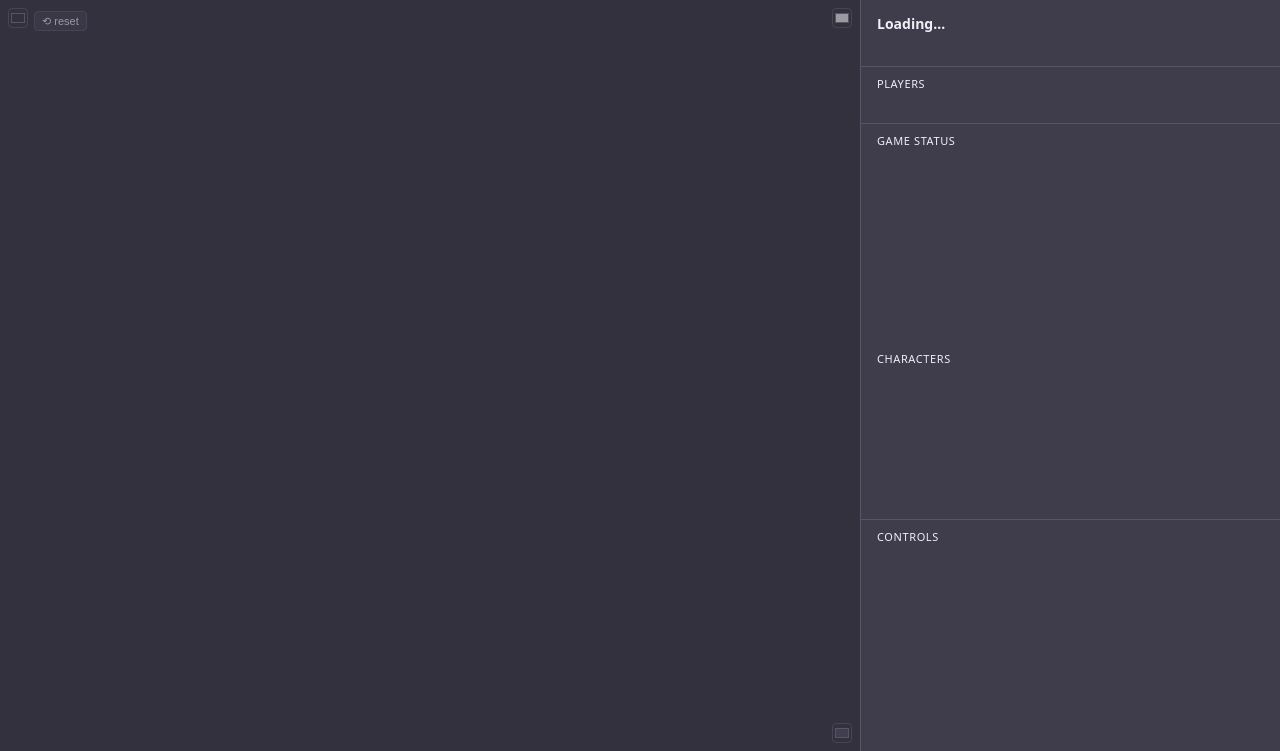
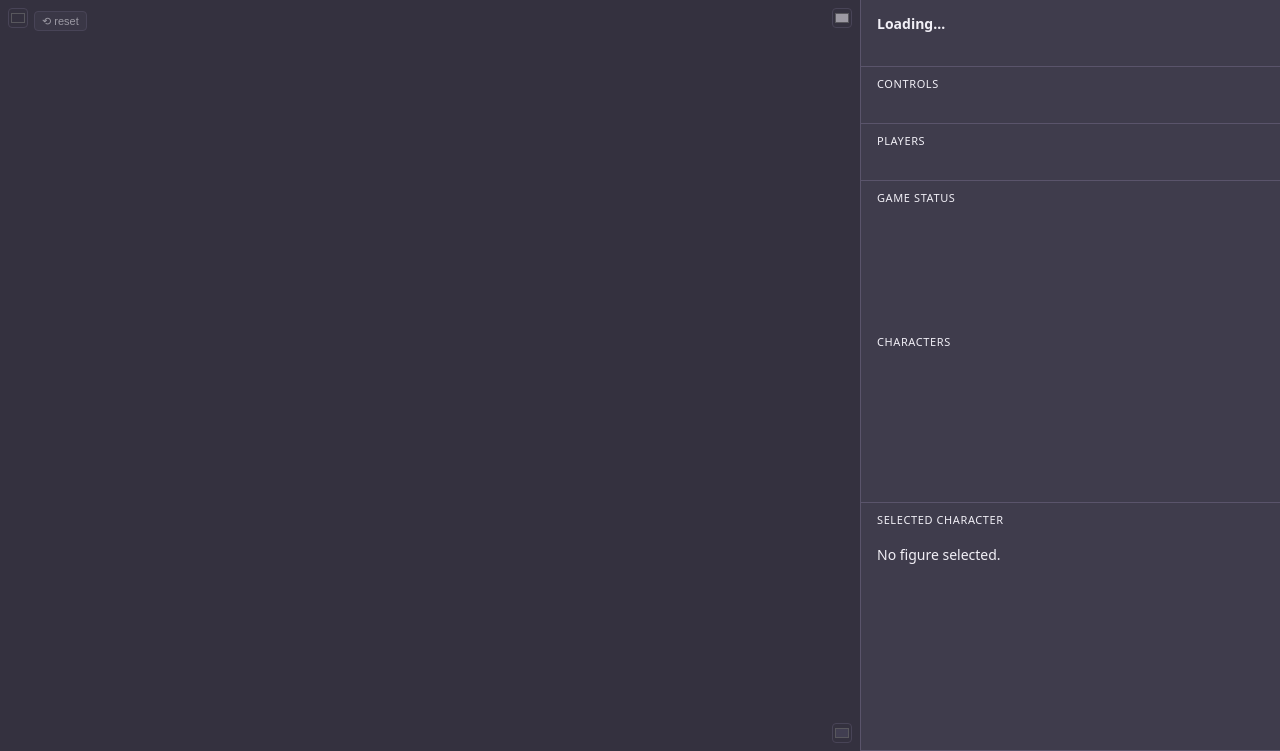
Before and after one commit to smarks/melee, a Django app: template board/templates/board/board.html in a window 1280 px wide. Shown: the part 58-809 px from the top of the page. Run offline with Django 4.2, Linux system fonts and the light colour scheme; the template is opened without the code that fills it, so the values that code supplies are empty.

Commit message:
Move the Controls to the top of the panel so the action button is always reachable (#179)
The right panel stacked Players → Game status → Characters → Controls → Selected,
giving Controls a fixed 210px slot with internal scroll *below* a tall log and
roster -- so on shorter windows the primary action button got buried and couldn't
be reached.

Now Controls sit directly under the turn header (where you look after clicking a
figure) and size to their content (flex 0 0 auto -- never clipped); the reference
panels (log/roster/selected) share the remaining height and scroll. The primary
action is always on-screen, verified visible in a short 680px-tall window.

Co-authored-by: Spencer Marks <smarks@origamisoftware.com>
Co-authored-by: Claude Opus 4.8 (1M context) <noreply@anthropic.com>

```diff
--- a/board/templates/board/board.html
+++ b/board/templates/board/board.html
@@ -50,13 +50,14 @@
   .menu .commit.muted { color: var(--muted); }
   .menu .sep { height: 1px; background: var(--line); margin: 4px 2px; }
   aside { width: 420px; border-left: 1px solid var(--line); background: var(--panel);
-          display: flex; flex-direction: column; overflow: auto; }
+          display: flex; flex-direction: column; overflow: hidden; }
   .pad { padding: 14px 16px; border-bottom: 1px solid var(--line); }
-  /* Fixed-size right-hand panels: each scrolls internally; the layout never
-     reshuffles as content changes. Details (#selInfo) is the largest. */
-  #roster { flex: 0 0 150px; overflow: auto; }
-  #controls { flex: 0 0 210px; overflow: auto; }
-  #selInfo { flex: 1 1 260px; overflow: auto; }
+  /* Controls sit at the top and always render in full (the primary action is
+     never clipped); the reference panels below share the remaining height and
+     scroll, so the buttons are always reachable. */
+  #controls { flex: 0 0 auto; }
+  #roster { flex: 0 1 150px; overflow: auto; }
+  #selInfo { flex: 0 1 220px; overflow: auto; }
   .seclabel { padding: 9px 16px 3px; color: var(--muted); font-size: 11px;
               text-transform: uppercase; letter-spacing: .6px; }
   .banner { font-weight: 600; }
@@ -78,7 +79,7 @@
   .chip.green { color: var(--green); border-color: var(--green); }
   .chip.gold { color: var(--gold); border-color: var(--gold); }
   .chip.violet { color: var(--violet); border-color: var(--violet); }
-  #log { flex: 0 0 190px; overflow: auto; padding: 6px 16px 10px; font-size: 15px; }
+  #log { flex: 1 1 110px; overflow: auto; padding: 6px 16px 10px; font-size: 15px; }
   #log div { padding: 2px 0; border-bottom: 1px solid #2a2733; color: var(--muted); }
   /* A blow that actually lands stands out from misses, dodges, and movement. */
   #log div.log-hit { color: var(--ink); font-weight: 600; font-size: 16.5px; }
@@ -170,14 +171,14 @@
       <div class="banner" id="phaseBanner">Loading…</div>
       <div class="hint" id="hint"></div>
     </div>
+    <div class="seclabel">Controls</div>
+    <div class="pad" id="controls"></div>
     <div class="seclabel">Players</div>
     <div class="pad" id="seats"></div>
     <div class="seclabel">Game status</div>
     <div id="log"></div>
     <div class="seclabel">Characters</div>
     <div class="pad roster" id="roster"></div>
-    <div class="seclabel">Controls</div>
-    <div class="pad" id="controls"></div>
     <div class="seclabel">Selected character</div>
     <div class="pad" id="selInfo"><span class="muted">No figure selected.</span></div>
   </aside>
```
